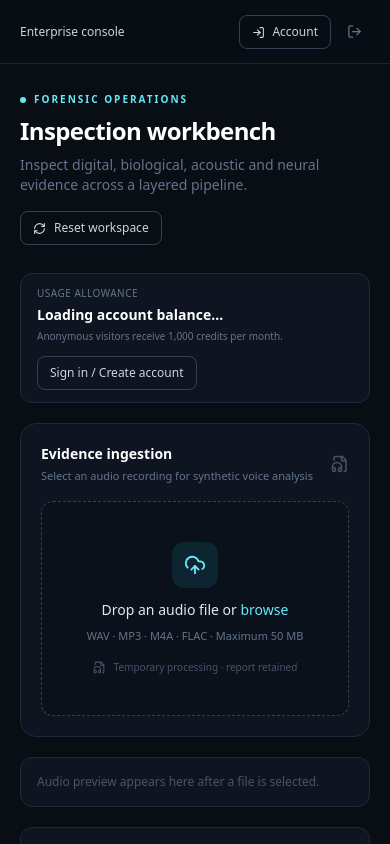
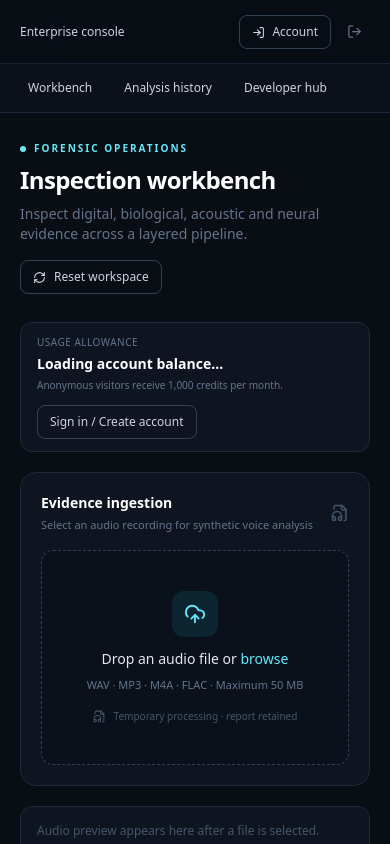
Before and after one commit to veracust-HQ/veracust-, a Next.js app in the folder veracust-dashboard/: page /workbench in a window 390 px wide. Shown: the top 844 px of the page. Built offline with nearby package versions, Linux system fonts and the light colour scheme; no server answers.

Commit message:
feat(dashboard): add responsive mobile navigation

```diff
--- a/veracust-dashboard/src/components/AppShell.tsx
+++ b/veracust-dashboard/src/components/AppShell.tsx
@@ -1 +1,22 @@
-import Sidebar from "@/components/Sidebar";import AuthActions from "@/components/AuthActions";import {Search} from "lucide-react";export default function AppShell({children}:{children:React.ReactNode}){return <div className="min-h-screen bg-ink text-slate-100"><Sidebar/><div className="lg:pl-64"><header className="sticky top-0 z-20 flex h-16 items-center justify-between border-b border-slate-800/80 bg-[#090d14]/90 px-5 backdrop-blur-xl sm:px-8"><div className="text-xs text-slate-500"><span className="hidden sm:inline">VERACUST / </span><span className="text-slate-300">Enterprise console</span></div><div className="flex items-center gap-3"><div className="hidden items-center gap-2 rounded-lg border border-slate-800 bg-slate-900/70 px-3 py-2 text-xs text-slate-500 sm:flex"><Search size={14}/> Secure workspace</div><AuthActions/></div></header><main className="mx-auto max-w-[1600px] px-5 py-7 sm:px-8 sm:py-9">{children}</main><footer className="border-t border-slate-800/70 px-8 py-5 text-center text-[10px] tracking-wide text-slate-600">VERACUST · PERSISTENT REPORTS · AUDIO NOT RETAINED</footer></div></div>}
+import Link from "next/link";
+import Sidebar from "@/components/Sidebar";
+import AuthActions from "@/components/AuthActions";
+import {Search} from "lucide-react";
+export default function AppShell({children}:{children:React.ReactNode}){
+ return <div className="min-h-screen bg-ink text-slate-100">
+  <Sidebar/>
+  <div className="lg:pl-64">
+   <header className="sticky top-0 z-20 flex h-16 items-center justify-between border-b border-slate-800/80 bg-[#090d14]/90 px-5 backdrop-blur-xl sm:px-8">
+    <div className="text-xs text-slate-500"><span className="hidden sm:inline">VERACUST / </span><span className="text-slate-300">Enterprise console</span></div>
+    <div className="flex items-center gap-3"><div className="hidden items-center gap-2 rounded-lg border border-slate-800 bg-slate-900/70 px-3 py-2 text-xs text-slate-500 sm:flex"><Search size={14}/> Secure workspace</div><AuthActions/></div>
+   </header>
+   <nav className="flex gap-2 overflow-x-auto border-b border-slate-800 bg-[#0b111b] px-4 py-2 lg:hidden">
+    <Link href="/workbench" className="whitespace-nowrap rounded-md px-3 py-2 text-xs text-slate-300 hover:bg-slate-800">Workbench</Link>
+    <Link href="/logs" className="whitespace-nowrap rounded-md px-3 py-2 text-xs text-slate-300 hover:bg-slate-800">Analysis history</Link>
+    <Link href="/developers" className="whitespace-nowrap rounded-md px-3 py-2 text-xs text-slate-300 hover:bg-slate-800">Developer hub</Link>
+   </nav>
+   <main className="mx-auto max-w-[1600px] px-5 py-7 sm:px-8 sm:py-9">{children}</main>
+   <footer className="border-t border-slate-800/70 px-8 py-5 text-center text-[10px] tracking-wide text-slate-600">VERACUST · PERSISTENT REPORTS · AUDIO NOT RETAINED</footer>
+  </div>
+ </div>
+}
```
